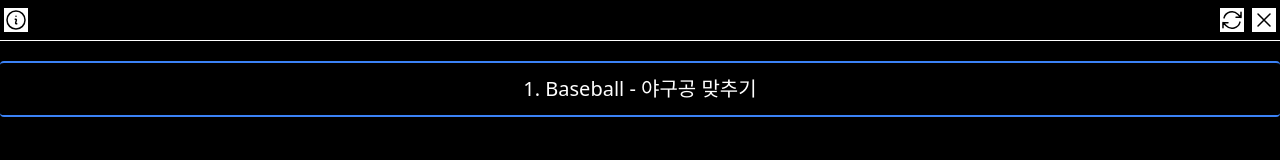
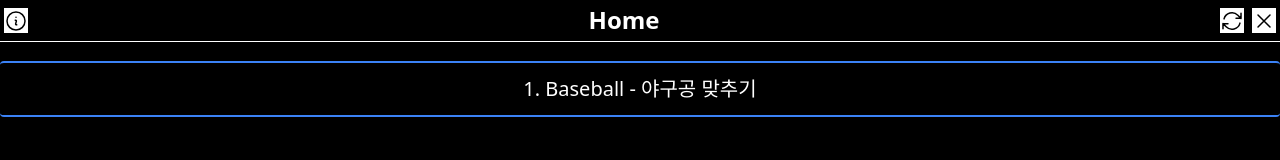
Before and after one commit to 253eosam/game-bac, a Vue app: page / in a window 1280 px wide. Shown: the top 160 px of the page. Built offline with nearby package versions, Linux system fonts and the light colour scheme.

Commit message:
feat) header title 추가

```diff
--- a/src/components/VHeader.vue
+++ b/src/components/VHeader.vue
@@ -1,13 +1,15 @@
 <script lang="ts">
-import { defineComponent } from 'vue'
-import { useRouter } from 'vue-router'
+import { computed, defineComponent } from 'vue'
+import { useRouter, useRoute } from 'vue-router'
 
 export default defineComponent({
   setup() {
     const router = useRouter()
+    const curRouteName = computed(() => router.currentRoute.value.name)
 
     return {
-      info () {
+      curRouteName,
+      info() {
         const gameInfo = `
           1. 숫자야구 게임은 1부터 9까지 서로 다른 숫자로 이루어진 단계별로 N자리의 수를 맞추는 게임입니다.
           2. 같은 숫자가 같은 자리에 있으면 스트라이크, 다른 자리에 있으면 볼, 같은 숫자가 전혀 없으면 낫싱입니다.
@@ -22,7 +24,7 @@ export default defineComponent({
         } else {
           router.push({ path: '/' })
         }
-      }
+      },
     }
   },
 })
@@ -30,22 +32,26 @@ export default defineComponent({
 
 <template>
   <header class="gnb">
-    <nav class="v-header w-full bg-black rounded-lg py-2 leading-none">
-      <button class="p-0 bg-white text-black float-left mx-1" @click="info">
+    <nav class="flex w-full h-[41px] bg-black rounded-lg py-2">
+      <button class="p-0 bg-white text-black mx-1 flex-none" @click="info">
         <svg xmlns="http://www.w3.org/2000/svg" fill="none" viewBox="0 0 24 24" stroke-width="1.5" stroke="currentColor" class="w-6 h-6">
           <path stroke-linecap="round" stroke-linejoin="round" d="M11.25 11.25l.041-.02a.75.75 0 011.063.852l-.708 2.836a.75.75 0 001.063.853l.041-.021M21 12a9 9 0 11-18 0 9 9 0 0118 0zm-9-3.75h.008v.008H12V8.25z" />
         </svg>
       </button>
 
-      <button class="p-0 bg-white text-black float-right mx-1">
+      <h1 class="flex-1 text-center">
+        <router-link to="/" class="transition-colors text-white text-2xl font-bold leading-[1.5rem] hover:text-blue-500">{{ curRouteName }}</router-link>
+      </h1>
+
+      <button class="p-0 bg-white text-black mx-1 flex-none" @click="refresh">
         <svg xmlns="http://www.w3.org/2000/svg" fill="none" viewBox="0 0 24 24" stroke-width="1.5" stroke="currentColor" class="w-6 h-6">
-          <path stroke-linecap="round" stroke-linejoin="round" d="M6 18L18 6M6 6l12 12" />
+          <path stroke-linecap="round" stroke-linejoin="round" d="M16.023 9.348h4.992v-.001M2.985 19.644v-4.992m0 0h4.992m-4.993 0l3.181 3.183a8.25 8.25 0 0013.803-3.7M4.031 9.865a8.25 8.25 0 0113.803-3.7l3.181 3.182m0-4.991v4.99" />
         </svg>
       </button>
 
-      <button class="p-0 bg-white text-black float-right mx-1" @click="refresh">
+      <button class="p-0 bg-white text-black mx-1 flex-none">
         <svg xmlns="http://www.w3.org/2000/svg" fill="none" viewBox="0 0 24 24" stroke-width="1.5" stroke="currentColor" class="w-6 h-6">
-          <path stroke-linecap="round" stroke-linejoin="round" d="M16.023 9.348h4.992v-.001M2.985 19.644v-4.992m0 0h4.992m-4.993 0l3.181 3.183a8.25 8.25 0 0013.803-3.7M4.031 9.865a8.25 8.25 0 0113.803-3.7l3.181 3.182m0-4.991v4.99" />
+          <path stroke-linecap="round" stroke-linejoin="round" d="M6 18L18 6M6 6l12 12" />
         </svg>
       </button>
     </nav>
@@ -62,9 +68,4 @@ export default defineComponent({
   border-bottom: 1px solid white;
   min-height: 41px;
 }
-.v-header::after {
-  content: '';
-  display: block;
-  clear: both;
-}
 </style>
--- a/src/style.css
+++ b/src/style.css
@@ -1,8 +1,6 @@
 :root {
   --color: #ffffff;
   --background: #000000;
-  --header-position: 41px;
-  --bottom-position:
 }
 
 body {
```
